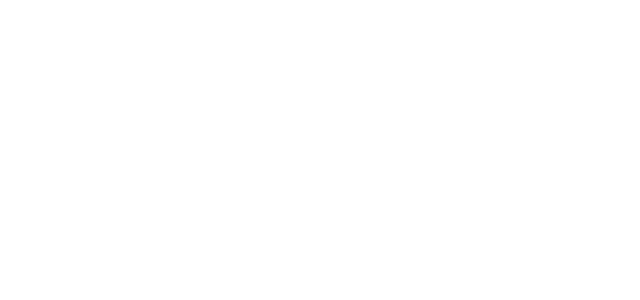
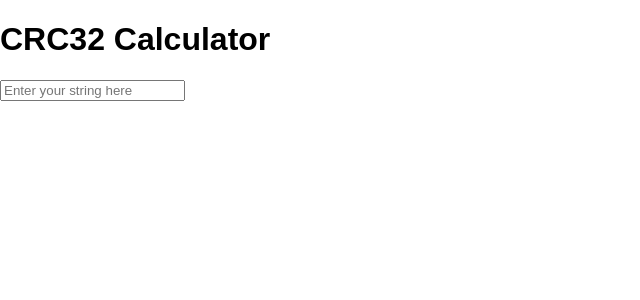
Before and after one commit to javierdimastri/table-comp, a React (Create React App) app: page /crc32 in a window 1280 px wide. Before the commit this address had no page. Shown: the top 300 px of the page, without its empty margins (0-640 px from the left). Built offline with nearby package versions, Linux system fonts and the light colour scheme.

Commit message:
add check sum form

```diff
--- a/package.json
+++ b/package.json
@@ -16,6 +16,7 @@
     "@types/react": "^18.2.15",
     "@types/react-dom": "^18.2.7",
     "antd": "^5.7.2",
+    "crc-32": "^1.2.2",
     "formik": "^2.4.5",
     "lodash": "^4.17.21",
     "moment": "^2.29.4",
--- a/src/App.tsx
+++ b/src/App.tsx
@@ -1,10 +1,11 @@
+import CRC32CalculatorForm from 'components/layout/CRC32CalculatorForm/CRC32CalculatorForm';
+import UserFormLayout from 'components/layout/UserFormLayout/UserFormLayout';
 import React from 'react';
+import { Route, BrowserRouter as Router, Routes } from 'react-router-dom';
 import './App.css';
-import { BrowserRouter as Router, Routes, Route } from 'react-router-dom';
 import AntdTableLayout from './components/layout/AntdTableLayout/AntdTableLayout';
+import HomePageLayout from './components/layout/HomePageLayout/HomePageLayout';
 import MaterialTableLayout from './components/layout/MaterialTableLayout/MaterialTableLayout';
-import HomePageLayout from './components/layout/HomePageLayout/HomePageLayout';
-import UserFormLayout from 'components/layout/UserFormLayout/UserFormLayout';
 
 const App: React.FC = () => {
   // const router = createBrowserRouter([
@@ -32,6 +33,7 @@
         <Route path="/table-mui" element={<MaterialTableLayout />} />
         <Route path="/table-mui" element={<MaterialTableLayout />} />
         <Route path="/user-form" element={<UserFormLayout />} />
+        <Route path="/crc32" element={<CRC32CalculatorForm />} />
       </Routes>
     </Router>
     </div>
--- /dev/null
+++ b/src/components/layout/CRC32CalculatorForm/CRC32CalculatorForm.tsx
@@ -0,0 +1,34 @@
+import crc32 from 'crc-32';
+import React, { useState } from 'react';
+
+const CRC32CalculatorForm: React.FC = () => {
+  const [input, setInput] = useState<string>('');
+  const [crcValue, setCrcValue] = useState<number | null>(null);
+
+  const handleInputChange = (e: React.ChangeEvent<HTMLInputElement>) => {
+    const newValue = e.target.value;
+    setInput(newValue);
+    const crc = crc32.str(newValue);
+    setCrcValue(crc >>> 0); // Konversi ke unsigned integer
+  };
+
+  return (
+    <div>
+      <h1>CRC32 Calculator</h1>
+      <input
+        type="text"
+        value={input}
+        onChange={handleInputChange}
+        placeholder="Enter your string here"
+      />
+      {crcValue !== null && (
+        <div>
+          <h2>CRC32 Checksum:</h2>
+          <p>{crcValue}</p>
+        </div>
+      )}
+    </div>
+  );
+};
+
+export default CRC32CalculatorForm;
--- a/src/components/layout/HomePageLayout/HomePageLayout.tsx
+++ b/src/components/layout/HomePageLayout/HomePageLayout.tsx
@@ -1,10 +1,11 @@
+import { TableOutlined } from '@ant-design/icons';
+import { TableChartOutlined } from '@mui/icons-material';
+import Calculate from '@mui/icons-material/Calculate';
+import CreateIcon from '@mui/icons-material/Create';
+import { Button, Grid, Typography } from '@mui/material';
+import { Button as AntdButton } from 'antd';
 import React from 'react';
 import { Link, useNavigate } from 'react-router-dom';
-import { Button, Typography, Grid } from '@mui/material';
-import { TableChartOutlined } from '@mui/icons-material';
-import CreateIcon from '@mui/icons-material/Create';
-import { TableOutlined } from '@ant-design/icons';
-import { Button as AntdButton } from 'antd';
 import './HomePageLayout.css';
 
 const HomePageLayout: React.FC = () => {
@@ -45,6 +46,9 @@
             <Button color="primary" component={Link} to="/user-form">
               <CreateIcon /> Create Form with Material-UI
             </Button>
+            <Button color='secondary' component={Link} to="/crc32">
+            <Calculate /> CRC32 Calculator
+            </Button>
           </div>
         </div>
       </Grid>
```
Also changed, not shown: 1 other file (tests, documents, lock files or other folders).
